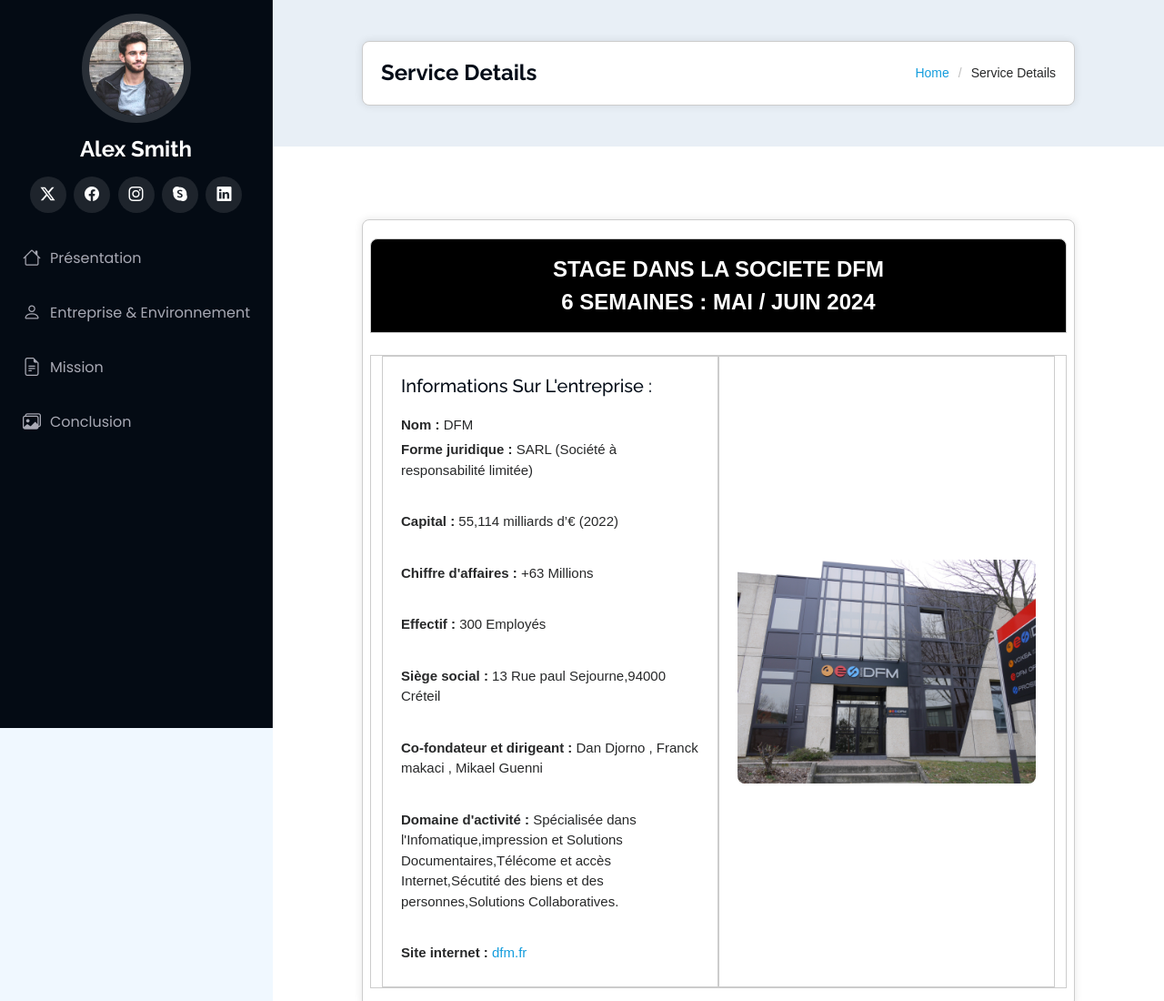
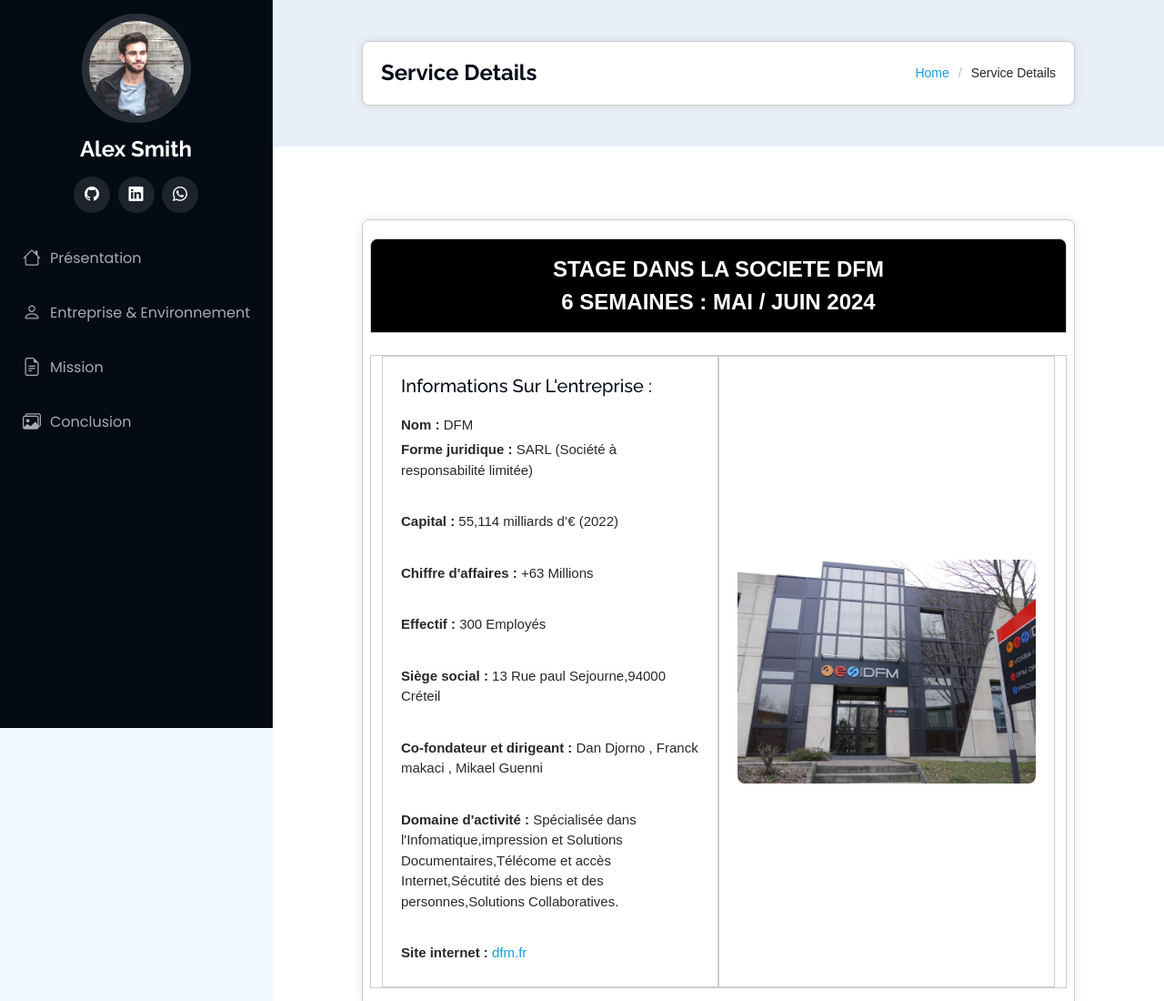
Before and after one commit to avielis/avielisrael, a plain HTML site: page iPortfolio/stage-DFM.html in a window 1280 px wide. Shown: the top 1100 px of the page at 91% size. Drawn offline with Linux system fonts and the light colour scheme.

Commit message:
Ajout de mes reseaux soociaux dans la page stage-DFM.html

```diff
--- a/iPortfolio/stage-DFM.html
+++ b/iPortfolio/stage-DFM.html
@@ -121,12 +121,12 @@
     </a>
 
     <div class="social-links text-center">
-      <a href="#" class="twitter"><i class="bi bi-twitter-x"></i></a>
-      <a href="#" class="facebook"><i class="bi bi-facebook"></i></a>
-      <a href="#" class="instagram"><i class="bi bi-instagram"></i></a>
-      <a href="#" class="google-plus"><i class="bi bi-skype"></i></a>
-      <a href="#" class="linkedin"><i class="bi bi-linkedin"></i></a>
+
+      <a href="https://github.com/avielis" class="github"><i class="bi bi-github"></i></a>
+      <a href="https://www.linkedin.com/in/aviel-israel-195ba3311/" class="linkedin"><i class="bi bi-linkedin"></i></a>
+      <a href="https://wa.me/+33783242869" class="whatsapp"><i class="bi bi bi-whatsapp"></i></a>
     </div>
+
 
     <nav id="navmenu" class="navmenu">
       <ul>
```
